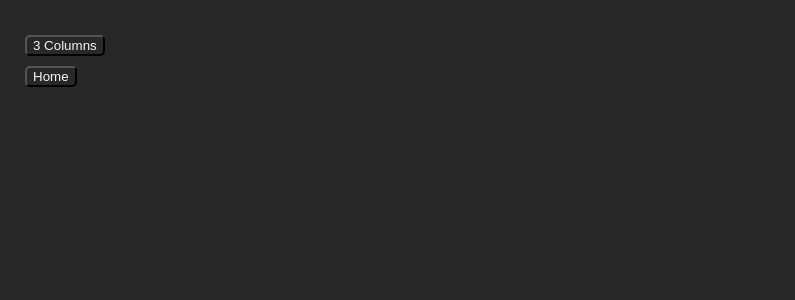
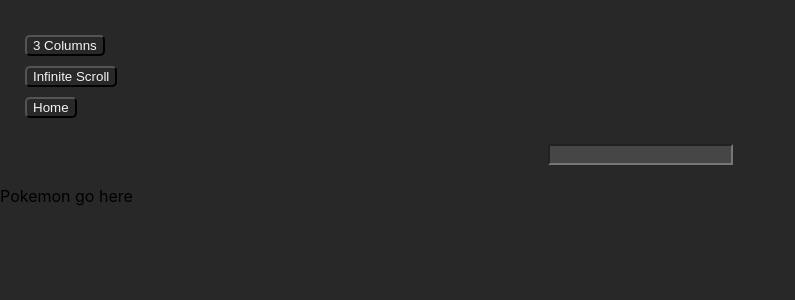
Before and after one commit to GeneHFang/ReactShowcase, a React (Create React App) app in the folder reactshowcase/: page /inf-scroll in a window 1280 px wide. Shown: the top 300 px of the page, without its empty margins (0-795 px from the left). Built offline with nearby package versions, Linux system fonts and the light colour scheme; no server answers.

Commit message:
added infinite scroll setup, yet to implement

```diff
--- a/reactshowcase/package.json
+++ b/reactshowcase/package.json
@@ -6,6 +6,7 @@
     "@testing-library/jest-dom": "^4.2.4",
     "@testing-library/react": "^9.5.0",
     "@testing-library/user-event": "^7.2.1",
+    "axios": "^0.19.2",
     "react": "^16.13.1",
     "react-dom": "^16.13.1",
     "react-redux": "^7.2.0",
--- a/reactshowcase/src/App.js
+++ b/reactshowcase/src/App.js
@@ -4,6 +4,7 @@ import './App.css';
 import ThreeColumns from './containers/ThreeColumns';
 import {BrowserRouter as Router, Route} from 'react-router-dom';
 import Navbar from './router/Navbar';
+import InfiniteScroll from './containers/InfiniteScroll';
 
 
 function App() {
@@ -11,6 +12,7 @@ function App() {
       <Router>
         <Navbar/>
         <Route path="/3Col" component={ThreeColumns} />
+        <Route path="/inf-scroll" component={InfiniteScroll} />
       </Router>
   );
 }
--- /dev/null
+++ b/reactshowcase/src/containers/InfiniteScroll.js
@@ -0,0 +1,20 @@
+import React, { Fragment, useState } from 'react';
+import '../css/InfScroll.css';
+import PokemonImages from './PokemonImages';
+import usePokeSearch from '../hooks/usePokeSearch';
+
+const InfiniteScroll = () => {
+    const [page, setPage] = useState('1');
+
+    usePokeSearch(page);
+    return (
+        <Fragment>
+            <p className="InfScroll">
+             <input type="text" onChange={(e)=>setPage(e.target.value)}></input>
+            </p>
+            <PokemonImages/>
+        </Fragment>
+    );
+}
+
+export default InfiniteScroll;
--- /dev/null
+++ b/reactshowcase/src/containers/PokemonImages.js
@@ -0,0 +1,11 @@
+import React from 'react'
+
+const PokemonImages = () => {
+    return(
+        <div>
+            Pokemon go here
+        </div>
+    );
+};
+
+export default PokemonImages;
--- /dev/null
+++ b/reactshowcase/src/css/InfScroll.css
@@ -0,0 +1,4 @@
+.InfScroll {
+    display: flex;
+    justify-content: center;
+}
--- /dev/null
+++ b/reactshowcase/src/hooks/usePokeSearch.js
@@ -0,0 +1,24 @@
+import { useEffect, useState }from 'react';
+import axios from 'axios';
+
+const usePokeSearch = (pageNum) => {
+
+    useEffect(()=>{
+        let cancel;
+        axios({
+            method: 'GET',
+            url:`https://pokeapi.co/api/v2/pokemon?offset=${10*parseInt(pageNum)-1}limit=20`,
+            cancelToken: new axios.CancelToken(c=> cancel=c),
+        }).then(res=> {
+            console.log(res.data);
+        }).catch(e=> {
+            if (axios.isCancel(e)) return;
+        })
+        return ()=> cancel();
+    }, [pageNum])
+
+    return null;
+}
+
+
+export default usePokeSearch;
--- a/reactshowcase/src/router/Navbar.js
+++ b/reactshowcase/src/router/Navbar.js
@@ -6,9 +6,14 @@ import '../css/Navbar.css';
 const Navbar = () => {
     return(
         <div className="NavBar">
-            <NavLink to="3Col" exact>
+            <NavLink to="/3Col" exact>
                 <button>
                     3 Columns
+                </button>
+            </NavLink>
+            <NavLink to="/inf-scroll" exact>
+                <button>
+                    Infinite Scroll
                 </button>
             </NavLink>
             <NavLink to="/" exact>
```
Also changed, not shown: 1 other file (tests, documents, lock files or other folders).
